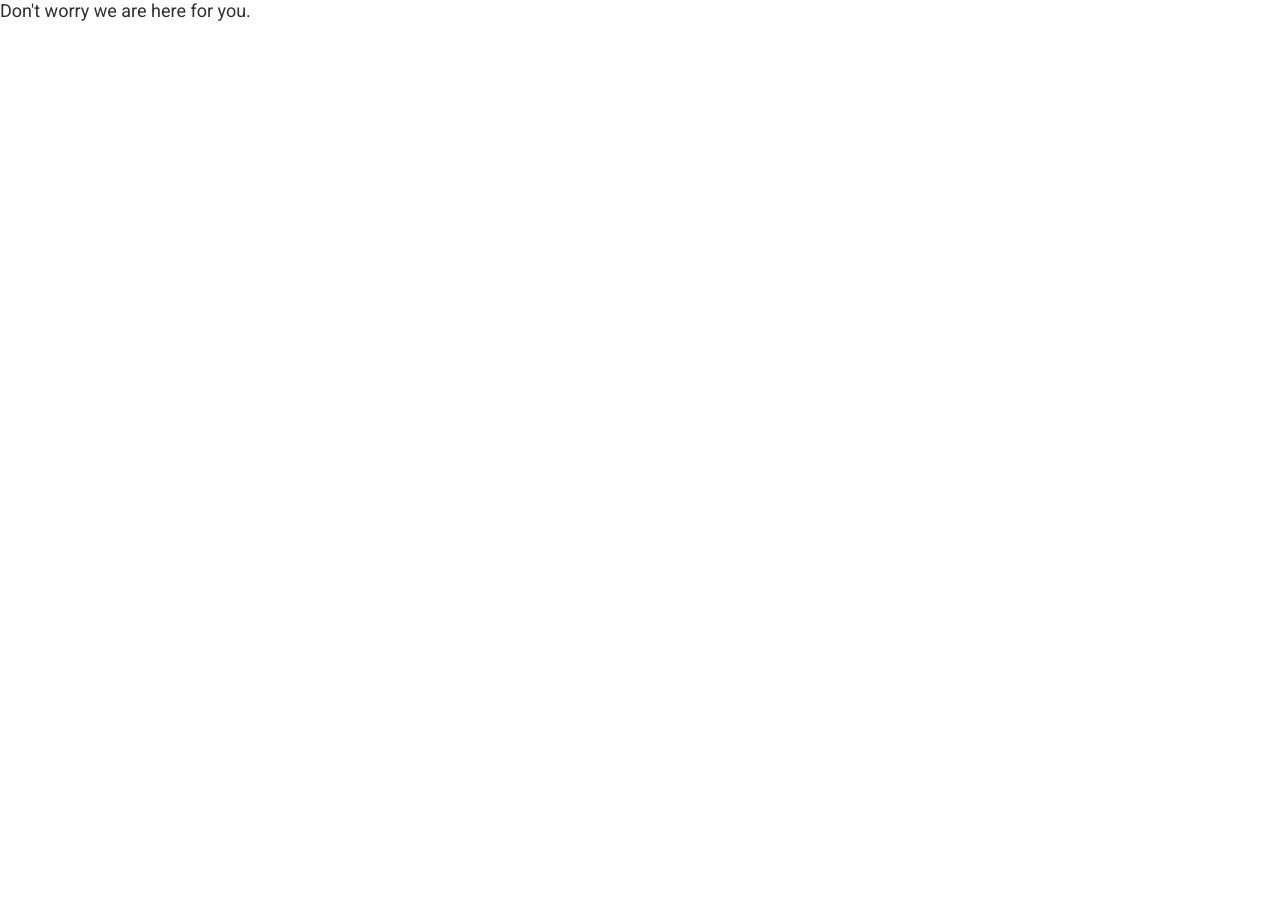
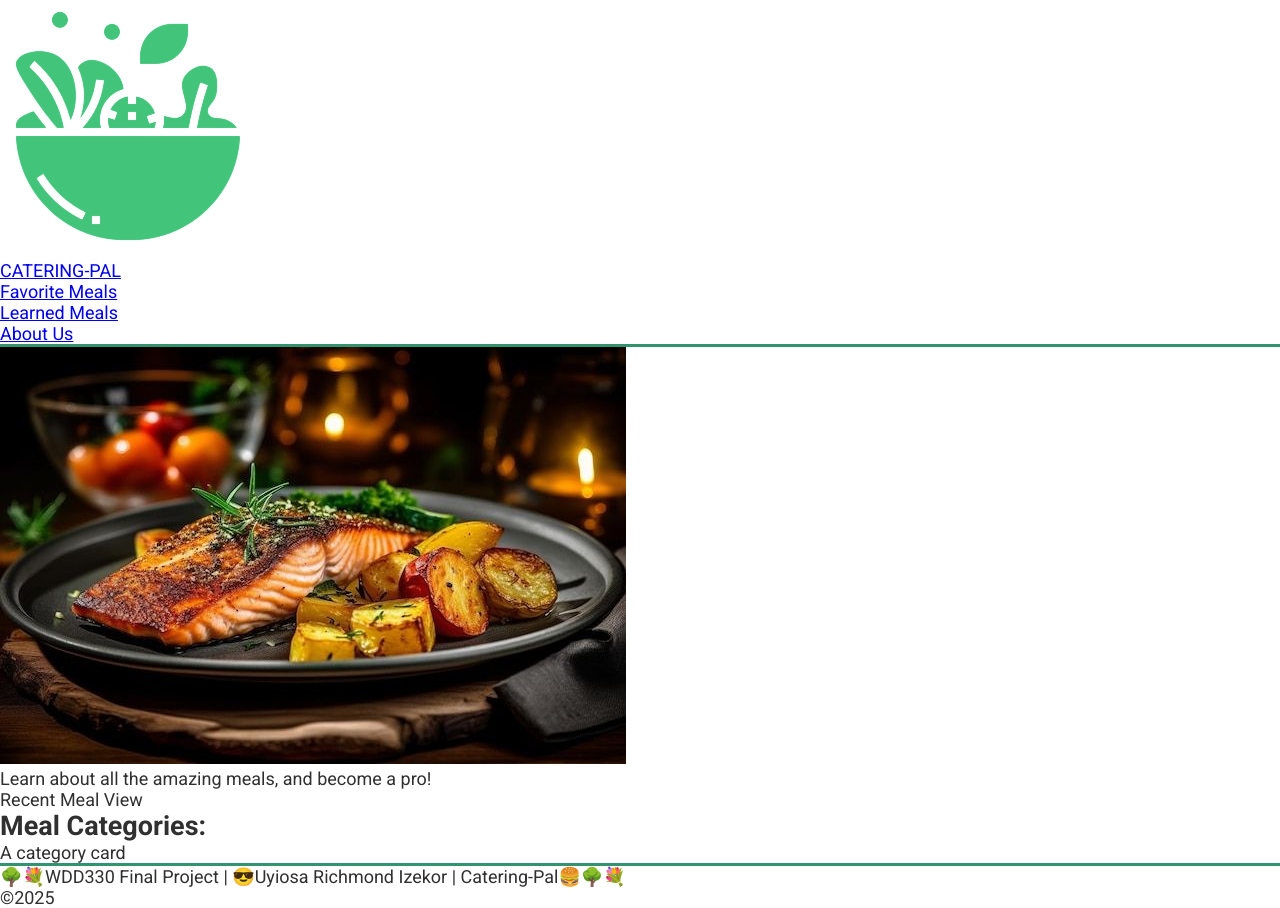
Before and after one commit to I-RICHWEB/catering-pal, a website built with Vite: page src/index.html in a window 1280 px wide. Before the commit the page ends 800 px from the top, so only its background shows below. Built offline with nearby package versions, Linux system fonts and the light colour scheme.

Commit message:
completing the index page html codes.

```diff
--- a/src/css/style.css
+++ b/src/css/style.css
@@ -30,3 +30,6 @@ body {
 img {
   max-width: 100%;
 }
+.rule {
+  border-bottom: 3px solid var(--secondary-color);
+}
--- a/src/index.html
+++ b/src/index.html
@@ -8,12 +8,55 @@
     <link rel="preconnect" href="https://fonts.googleapis.com" />
     <link rel="preconnect" href="https://fonts.gstatic.com" crossorigin />
     <link
+      rel="shortcut icon"
+      href="./images/logo/site-icon.png"
+      type="image/x-icon"
+    />
+    <link
       href="https://fonts.googleapis.com/css2?family=Oswald:wght@200..700&family=Roboto:ital,wght@0,100..900;1,100..900&display=swap"
       rel="stylesheet"
     />
     <script type="module" src="./js/main.js"></script>
   </head>
   <body>
-    Don't worry we are here for you.
+    <header class="rule">
+      <div>
+        <a id="home-link" href="/">
+          <img
+            id="icon"
+            src="./images/logo/site-icon.png"
+            alt="site-icon.png"
+          />
+          <div id="name">CATERING-<span>PAL</span></div>
+        </a>
+      </div>
+      <ul>
+        <li>
+          <a href="#">Favorite Meals</a>
+        </li>
+        <li><a href="#">Learned Meals</a></li>
+        <li><a href="#">About Us</a></li>
+      </ul>
+    </header>
+    <main class="rule">
+      <div class="hero-con">
+        <img id="heros" class="hero-images" src="#" alt="#" />
+        <p>Learn about all the amazing meals, and become a pro!</p>
+      </div>
+      <div class="recent-card">Recent Meal View</div>
+      <div>
+        <h2>Meal Categories:</h2>
+        <ul>
+          <li>A category card</li>
+        </ul>
+      </div>
+    </main>
+
+    <footer>
+      <p>
+        🌳💐WDD330 Final Project | 😎Uyiosa Richmond Izekor | Catering-Pal🍔🌳💐
+      </p>
+      <p>&copy;2025</p>
+    </footer>
   </body>
 </html>
--- a/src/js/main.js
+++ b/src/js/main.js
@@ -0,0 +1,18 @@
+/* ******************************************
+ ** Importing all the neccessary tools.
+ ** *************************************** */
+import { heroSlideShow } from "./utility.mjs";
+
+const imageList = [
+  "barbecue.jpg",
+  "Fried-salmon.jpg",
+  "fruit-juice.jpg",
+  "fruit-splash.jpg",
+  "grilled-chicken.jpg",
+  "served-food.jpg",
+  "set-of-foods.jpg",
+  "Sushi.jpg",
+];
+const imgElement = document.getElementById("heros");
+
+heroSlideShow(imageList, imgElement);
--- /dev/null
+++ b/src/js/utility.mjs
@@ -0,0 +1,18 @@
+/* ******************************************
+ ** This function is going to be use for the
+ ** hero images slide show.
+ ** *************************************** */
+export function heroSlideShow(images, element) {
+  const path = "./images/heros/";
+  let index = 0;
+
+  function updateImageSrc() {
+    element.src = `${path}${images[index]}`;
+    element.alt = images[index];
+
+    index = (index + 1) % images.length;
+  }
+
+  updateImageSrc();
+  setInterval(updateImageSrc, 5000);
+}
```
Also changed, not shown: src/public/images/heros/Fried-salmon.jpg (added), src/public/images/heros/Sushi.jpg (added), src/public/images/heros/barbecue.jpg (added), src/public/images/heros/fruit-juice.jpg (added), src/public/images/heros/fruit-splash.jpg (added), src/public/images/heros/grilled-chicken.jpg (added), src/public/images/heros/served-food.jpg (added), src/public/images/heros/set-of-foods.jpg (added), src/public/images/logo/site-icon.png (renamed from src/public/images/logo/Site icon.png).
